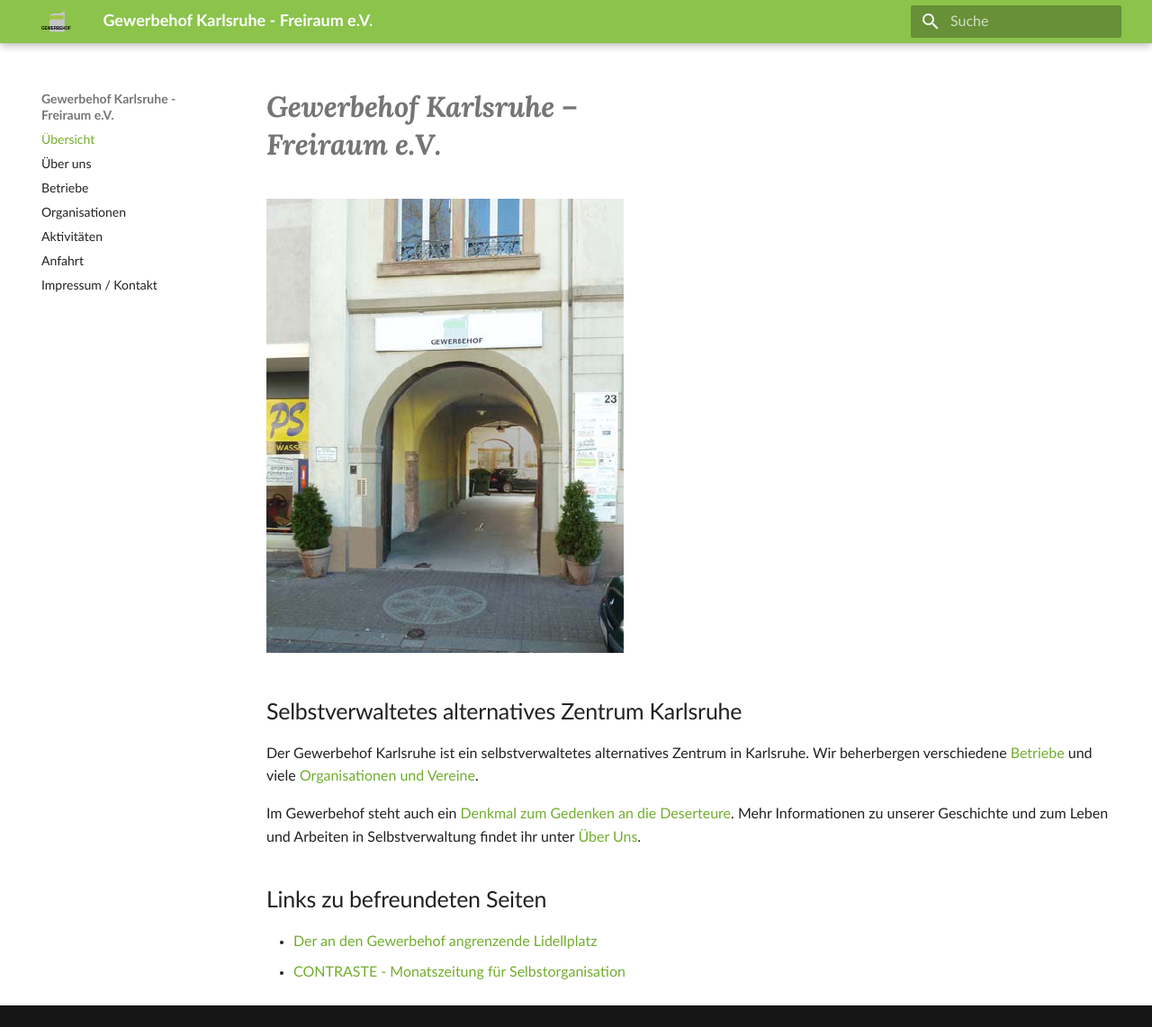
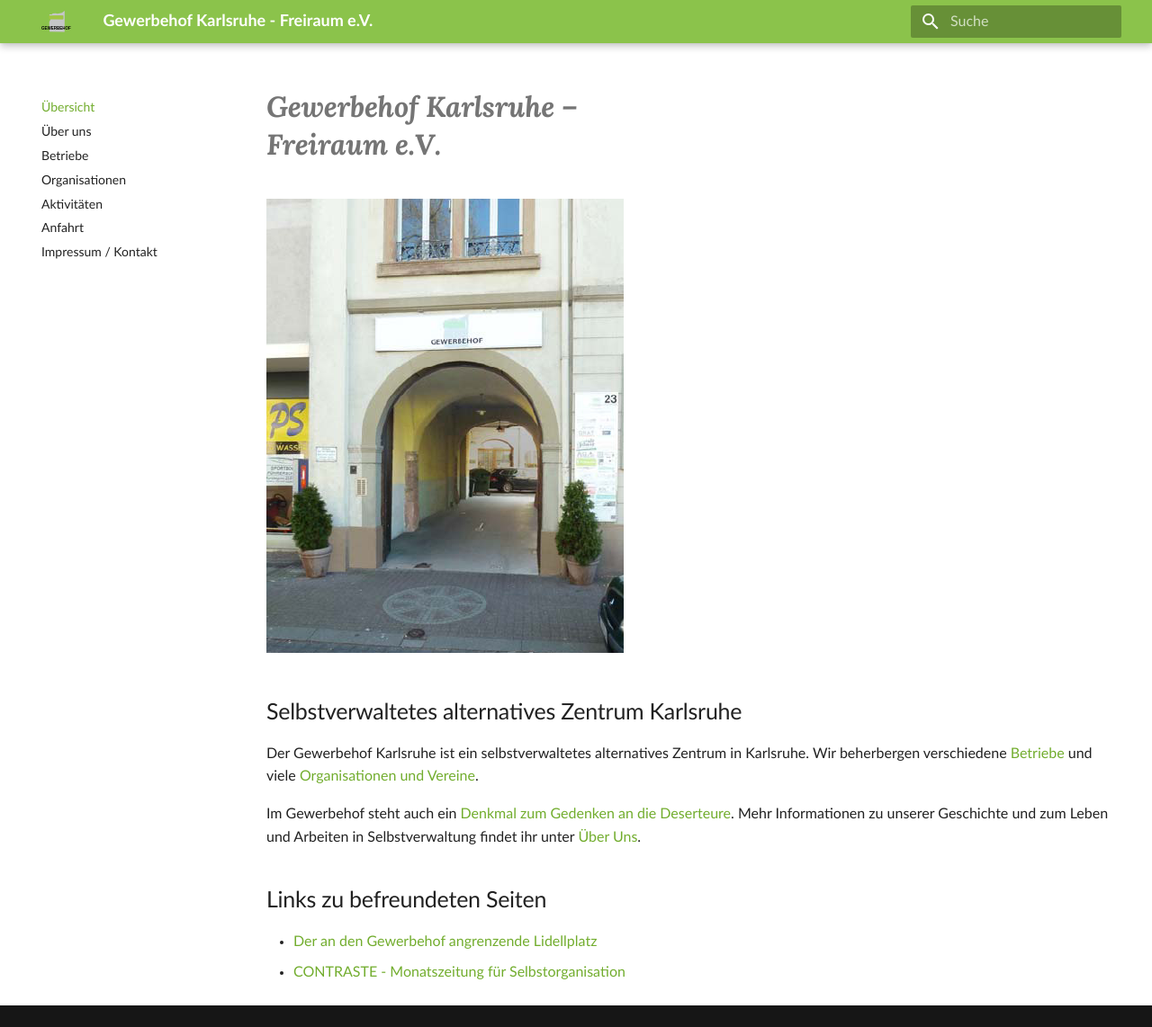
Before and after one commit to entropia/gewerbehof-webseite, an MkDocs documentation site: the page built from docs/index.md, in a window 1280 px wide and 1142 px high. Shown: the whole window at 90% size. Built offline with MkDocs 1.6.1 and Material for MkDocs 9.7.7, drawn with Linux system fonts in a browser that asks for light colours; comment, search, counter and statistics services are not loaded.

Commit message:
Hide title in the nav sidebar

```diff
--- a/docs/css/extra.css
+++ b/docs/css/extra.css
@@ -15,7 +15,8 @@ blockquote {
 }
 
 .md-header__source,
-.md-nav__source {
+.md-nav__source,
+.md-nav__title {
   display: none !important;
 }
 
```
